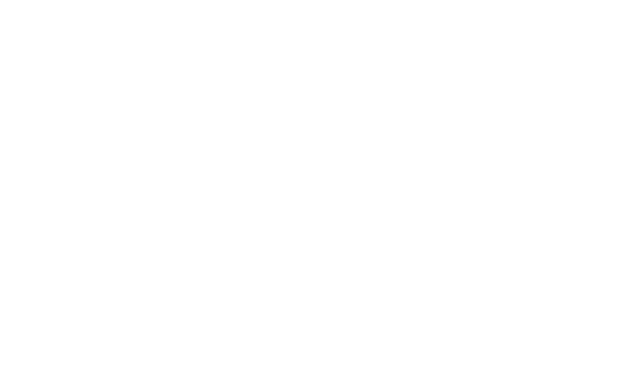
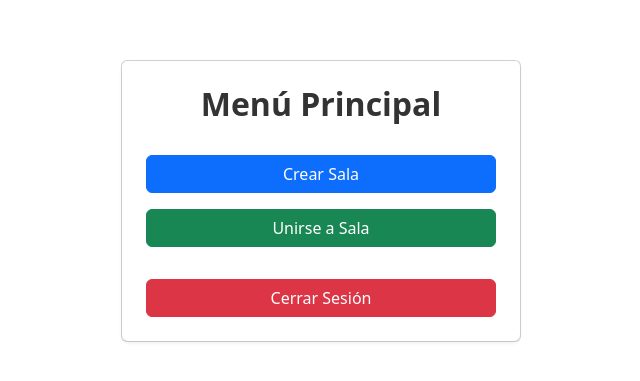
Before and after one commit to JDSCast/new-app-UNO, a Vue app: page /home in a window 1280 px wide. Before the commit this address had no page. Shown: the part 199-580 px from the top of the page, without its empty margins (319-959 px from the left). Built offline with nearby package versions, Linux system fonts and the light colour scheme.

Commit message:
Views Home and Joingame

```diff
--- a/package.json
+++ b/package.json
@@ -11,7 +11,9 @@
     "format": "prettier --write src/"
   },
   "dependencies": {
+    "firebase": "^11.6.0",
     "pinia": "^3.0.1",
+    "sweetalert2": "^11.18.0",
     "vue": "^3.5.13",
     "vue-router": "^4.5.0"
   },
--- /dev/null
+++ b/src/components/Code.vue
@@ -0,0 +1,38 @@
+<template>
+  <div>
+    <input
+      type="text"
+      class="form-control my-2"
+      placeholder="Ingrese el código de la partida"
+      v-model="codigoIngresado"
+      :disabled="esperandoInicio"
+    >
+  </div>
+</template>
+
+<script setup>
+import { ref, defineProps, defineEmits } from 'vue';
+
+const props = defineProps({
+  esperandoInicio: Boolean
+});
+
+const emit = defineEmits(['unirseAPartida']);
+
+const codigoIngresado = ref("");
+
+const unirseAPartida = async () => {
+  try {
+    const codigoClean = codigoIngresado.value.trim().toUpperCase();
+    emit('unirseAPartida', codigoClean);
+  } catch (error) {
+    console.error("Error:", error);
+    throw error; // Re-lanzamos el error para manejarlo en el padre
+  }
+};
+
+defineExpose({
+  codigoIngresado,
+  unirseAPartida
+});
+</script>
--- a/src/router/index.js
+++ b/src/router/index.js
@@ -8,6 +8,16 @@ const router = createRouter({
       name: 'game-board',
       component: () => import('../views/GameBoard.vue'),
     },
+    {
+      path: '/joingame',
+      name: 'joingame',
+      component: () => import('../views/JoinGame.vue'),
+    },
+    {
+      path: '/home',
+      name: 'home',
+      component: () => import('../views/Home.vue'),
+    }
   ],
 })
 
--- /dev/null
+++ b/src/views/Home.vue
@@ -0,0 +1,92 @@
+<template>
+    <div class="d-flex justify-content-center align-items-center min-vh-100">
+      <div class="card card-home">
+        <div class="p-4 shadow-sm rounded-3 bg-white text-center">
+          <h2 class="mb-4">Menú Principal</h2>
+
+          <BaseButton
+            label="Crear Sala"
+            action="createRoom"
+            variant="primary"
+            @click="handleCrearSala"
+            class="w-100 my-2"
+          />
+
+          <BaseButton
+            label="Unirse a Sala"
+            action="joinRoom"
+            variant="success"
+            @click="handleUnirseSala"
+            class="w-100 my-2"
+          />
+
+          <BaseButton
+            label="Cerrar Sesión"
+            action="logout"
+            variant="danger"
+            @click="handleCerrarSesion"
+            class="w-100 mt-4"
+          />
+        </div>
+      </div>
+    </div>
+  </template>
+
+  <script setup>
+  import { useRouter } from 'vue-router';
+  import Swal from 'sweetalert2';
+  import BaseButton from '../components/BaseButton.vue';
+
+  const router = useRouter();
+
+  const handleCrearSala = () => {
+    // Lógica para crear sala (puedes redirigir a otra vista o mostrar modal)
+    Swal.fire({
+      title: 'Crear Nueva Sala',
+      text: '¿Deseas crear una nueva sala de juego?',
+      icon: 'question',
+      showCancelButton: true,
+      confirmButtonText: 'Crear',
+      cancelButtonText: 'Cancelar'
+    }).then((result) => {
+      if (result.isConfirmed) {
+        router.push({ name: 'create-room' }); // Asegúrate de tener esta ruta configurada
+      }
+    });
+  };
+
+  const handleUnirseSala = () => {
+    // Redirige directamente a la vista JoinGame
+    router.push({ name: 'joingame' });
+  };
+
+  const handleCerrarSesion = () => {
+    Swal.fire({
+      title: 'Cerrar Sesión',
+      text: '¿Estás seguro que deseas salir?',
+      icon: 'warning',
+      showCancelButton: true,
+      confirmButtonText: 'Sí, salir',
+      cancelButtonText: 'Cancelar',
+      confirmButtonColor: '#dc3545'
+    }).then((result) => {
+      if (result.isConfirmed) {
+        // Lógica para cerrar sesión (limpiar token, estado, etc.)
+        // Luego redirigir al login
+        router.push({ name: 'login' });
+      }
+    });
+  };
+  </script>
+
+  <style scoped>
+  .card-home {
+    width: 100%;
+    max-width: 400px;
+  }
+
+  h2 {
+    color: #333;
+    font-weight: 600;
+  }
+  </style>
--- /dev/null
+++ b/src/views/JoinGame.vue
@@ -0,0 +1,87 @@
+<template>
+    <div class="d-flex justify-content-center align-items-center min-vh-100">
+      <div class="card card-join">
+        <div class="p-4 shadow-sm rounded-3 bg-white">
+          <!-- Componente Code -->
+            <Code
+            ref="codeComponent"
+            :esperando-inicio="esperandoInicio"
+            @unirseAPartida="handleUnirseAPartida"></Code>
+
+          <!-- Botones -->
+          <BaseButton
+            label="Unirse a partida"
+            action="joinGame"
+            variant="primary"
+            :loading="esperandoInicio"
+            @click="triggerUnirseAPartida"
+            class="w-100 my-2"
+          />
+
+          <BaseButton
+            label="Cancelar"
+            action="cancel"
+            variant="danger"
+            @click="handleCancel"
+            class="w-100 mt-2"
+          />
+        </div>
+      </div>
+    </div>
+  </template>
+
+  <script setup>
+  import { ref } from 'vue';
+  import { useRouter } from 'vue-router';
+  import Swal from 'sweetalert2';
+  import BaseButton from '../components/BaseButton.vue';
+  import { readDocumentById, queryDocuments, createSubCollection, onSnapshotDocument, readSubcollection } from "../firebase/servicesFirebase.js"
+  import Code from '../components/Code.vue';
+
+  const router = useRouter();
+  const codeComponent = ref(null);
+  const esperandoInicio = ref(false);
+
+  const handleUnirseAPartida = async (codigoClean) => {
+    try {
+      esperandoInicio.value = true;
+
+      if (!codigoClean) {
+        Swal.fire("Error", "Debes ingresar un código de partida.", "error");
+        return;
+      }
+
+      const partidaSnap = await readDocumentById("partidas", codigoClean);
+
+      if (!partidaSnap) {
+        Swal.fire("Error", "El código de la partida no existe.", "error");
+        return;
+      }
+
+      router.push({ name: 'game-board', params: { gameId: codigoClean } });
+
+    } catch (error) {
+      console.error("Error al unirse a la partida:", error);
+      Swal.fire("Error", "Ocurrió un problema al unirse a la partida.", "error");
+    } finally {
+      esperandoInicio.value = false;
+    }
+  };
+
+  const triggerUnirseAPartida = () => {
+    if (codeComponent.value) {
+      codeComponent.value.unirseAPartida();
+    }
+  };
+
+  const handleCancel = () => {
+    router.push('/Home');
+  };
+  </script>
+
+  <style scoped>
+  .card-join {
+    width: 100%;
+    max-width: 400px;
+  }
+  </style>
```
Also changed, not shown: 1 other file (tests, documents, lock files or other folders).
